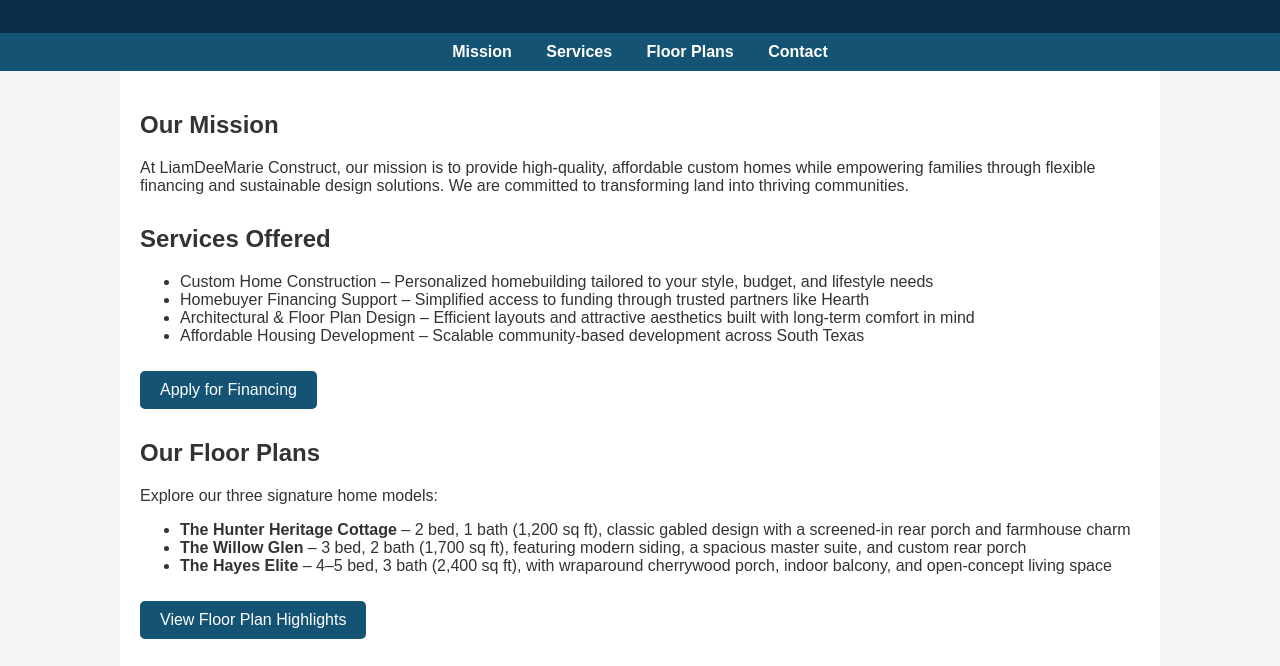
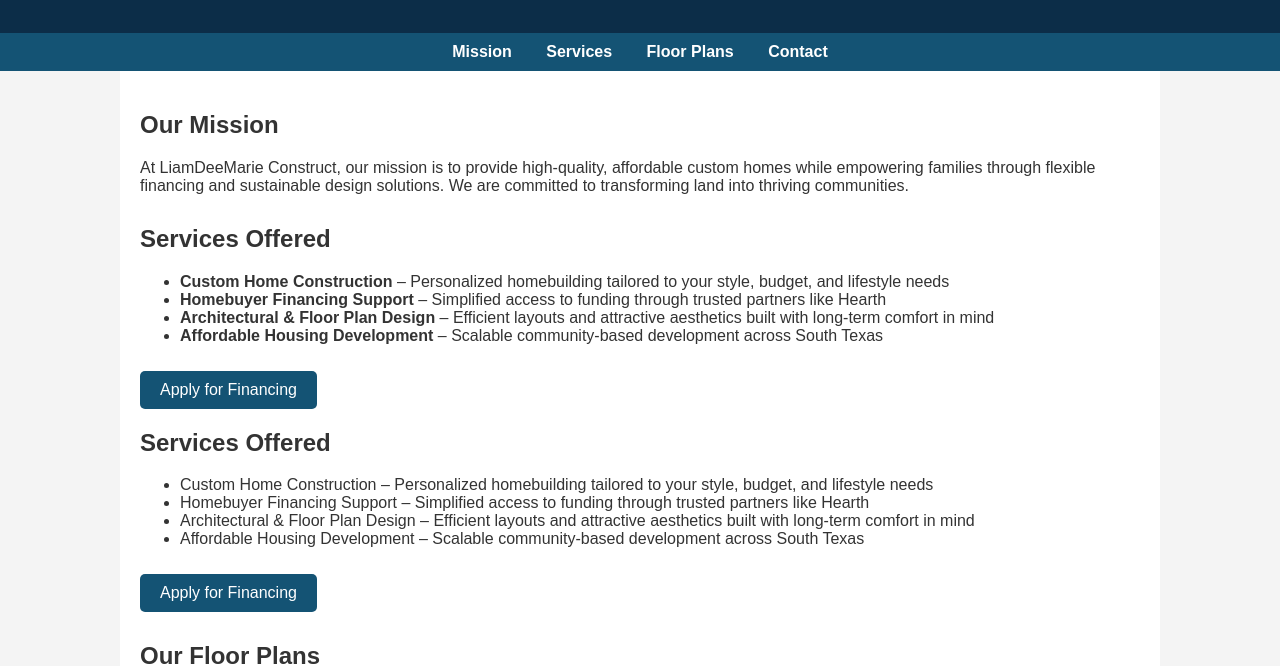
Before and after one commit to LDM-construct2025/liamdeemarie.github.io, a plain HTML site: page index.html in a window 1280 px wide. Shown: the part 121-787 px from the top of the page. Drawn offline with Linux system fonts and the light colour scheme.

Commit message:
Add files via upload

```diff
--- a/index.html
+++ b/index.html
@@ -83,6 +83,15 @@
     <section id="services">
       <h2>Services Offered</h2>
       <ul>
+        <li><strong>Custom Home Construction</strong> – Personalized homebuilding tailored to your style, budget, and lifestyle needs</li>
+        <li><strong>Homebuyer Financing Support</strong> – Simplified access to funding through trusted partners like Hearth</li>
+        <li><strong>Architectural & Floor Plan Design</strong> – Efficient layouts and attractive aesthetics built with long-term comfort in mind</li>
+        <li><strong>Affordable Housing Development</strong> – Scalable community-based development across South Texas</li>
+      </ul>
+      <a class="btn" href="https://www.gethearth.com/" target="_blank">Apply for Financing</a>
+
+      <h2>Services Offered</h2>
+      <ul>
         <li>Custom Home Construction – Personalized homebuilding tailored to your style, budget, and lifestyle needs</li>
         <li>Homebuyer Financing Support – Simplified access to funding through trusted partners like Hearth</li>
         <li>Architectural & Floor Plan Design – Efficient layouts and attractive aesthetics built with long-term comfort in mind</li>
```
